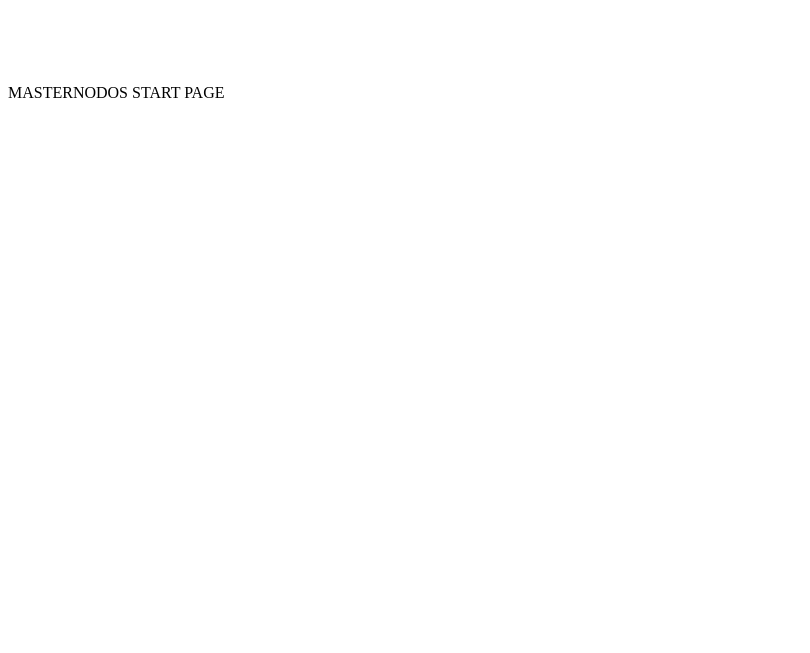
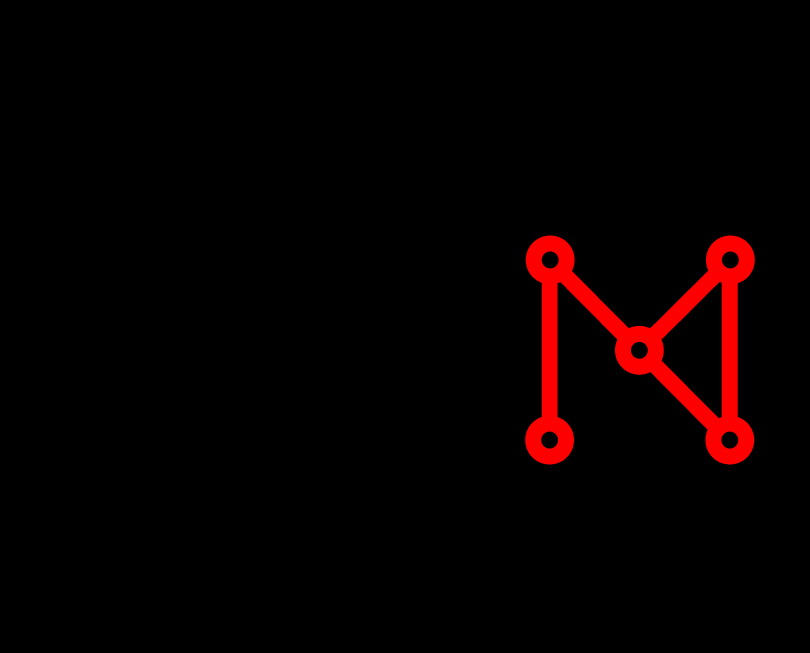
Before and after one commit to Masternodos/gecko, a plain HTML site: page index.html in a window 1280 px wide. Shown: the whole page, without its empty margins (0-810 px from the left). Drawn offline with Linux system fonts and the light colour scheme.

Commit message:
Add files via upload

```diff
--- a/index.html
+++ b/index.html
@@ -2,12 +2,17 @@
 <html xmlns="http://www.w3.org/1999/xhtml">
 <head>
 <meta http-equiv="Content-Type" content="text/html; charset=iso-8859-1" />
-<title>Documento sin t&iacute;tulo</title>
-</head>
+<title>Masternodos Gecko Inc.</title>
+<style type="text/css">
+<!--
+body {
+	background-color: #000000;
+}
+-->
+</style></head>
 
 <body>
-<p>&nbsp;</p>
-<p>&nbsp;</p>
-<p>MASTERNODOS START PAGE </p>
+<p align="center">&nbsp;</p>
+<p align="center"><img src="logomasternodos.png" width="800" height="600" /></p>
 </body>
 </html>
```
Also changed, not shown: logomasternodos.png (added).
